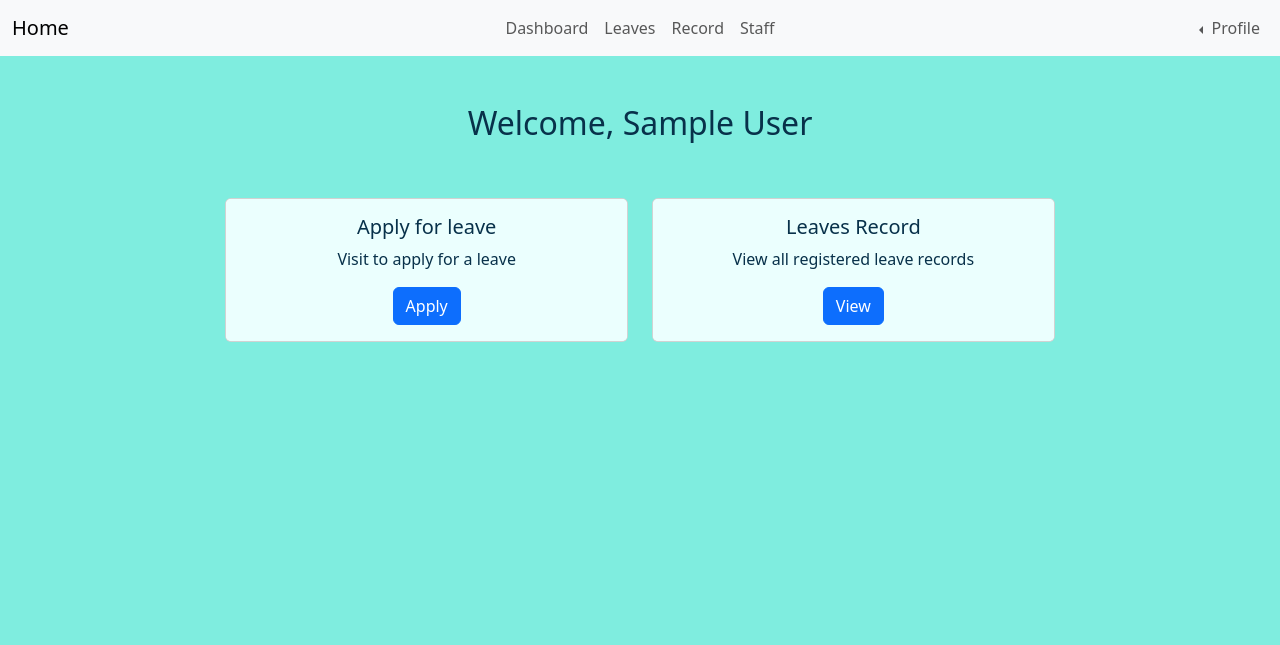
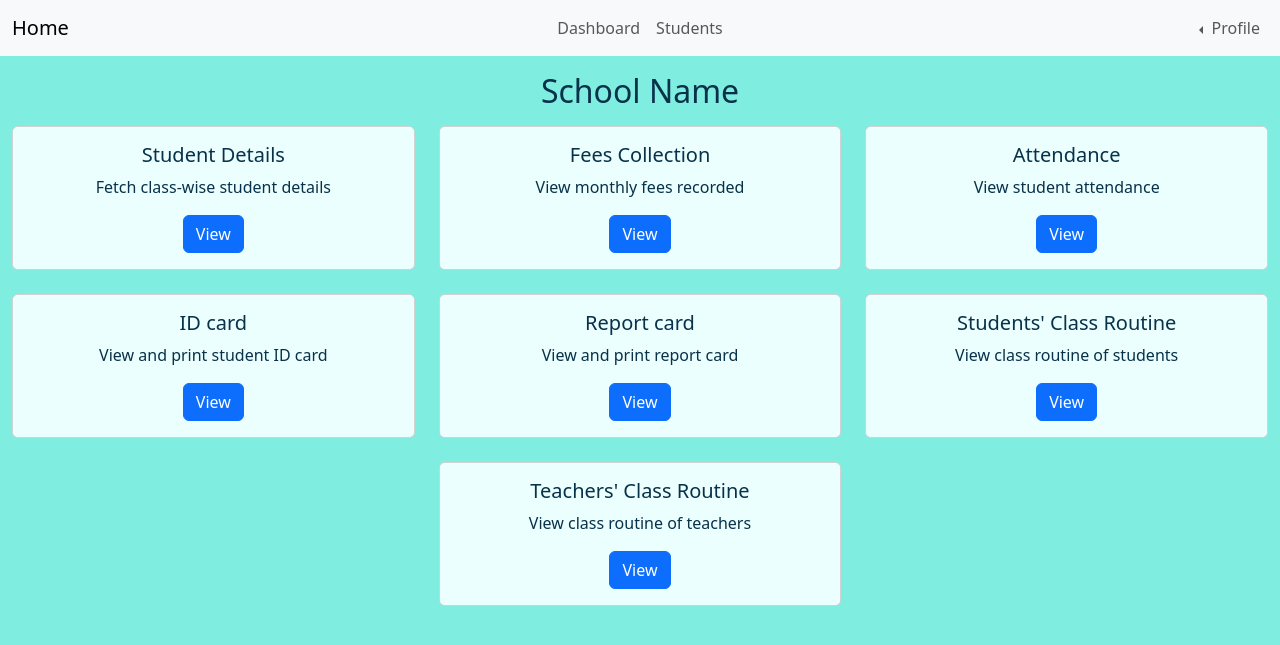
Before and after one commit to rhitajyotim411/StudentManagement, a PHP site: page /user/dashboard.php in a window 1280 px wide. Shown: the top 645 px of the page. Run offline with PHP 8.4, Linux system fonts and the light colour scheme; the visitor is signed in with stand-in values (Sample User, id 1).

Commit message:
dashboard

```diff
--- a/inc/header.php
+++ b/inc/header.php
@@ -16,13 +16,7 @@
             <a class="nav-link" href="./dashboard.php">Dashboard</a>
           </li>
           <li class="nav-item">
-            <a class="nav-link" href="#">Leaves</a>
-          </li>
-          <li class="nav-item">
-            <a class="nav-link" href="#">Record</a>
-          </li>
-          <li class="nav-item">
-            <a class="nav-link" href="#">Staff</a>
+            <a class="nav-link" href="#">Students</a>
           </li>
         </ul>
       </div>
--- a/user/dashboard.php
+++ b/user/dashboard.php
@@ -9,7 +9,7 @@ session_start();
     <meta charset="UTF-8">
     <meta name="viewport" content="width=device-width, initial-scale=1.0">
     <title>User Dashboard</title>
-  <link rel="icon" type="image/x-icon" href="../favicon.ico">
+    <link rel="icon" type="image/x-icon" href="../favicon.ico">
     <!-- Bootstrap 5 -->
     <link href="https://cdn.jsdelivr.net/npm/bootstrap@5.3.1/dist/css/bootstrap.min.css" rel="stylesheet">
     <script src="https://cdn.jsdelivr.net/npm/bootstrap@5.3.1/dist/js/bootstrap.bundle.min.js"></script>
@@ -21,7 +21,7 @@ session_start();
 <body>
     <?php require '../inc/header.php' ?>
     <div class="container-fluid text-center">
-        <div class="row justify-content-center mt-5">
+        <div class="row justify-content-center mt-3">
             <?php
             if (!isset($_SESSION['UID'])) {
                 echo "Please login to continue<br>";
@@ -30,33 +30,85 @@ session_start();
             }
             ?>
 
-            <h2>Welcome,
-                <?php echo $_SESSION['name'] ?>
-            </h2>
+            <h2 class="mb-3">School Name</h2>
 
-            <div class="col-sm-4 mt-5 mb-4">
+            <!-- Card 1 -->
+            <div class="col-md-4 col-sm-6 col-12 mb-4">
                 <div class="card h-100">
                     <div class="card-body user-card d-flex flex-column align-items-center justify-content-center">
-                        <h5 class="card-title">Apply for leave</h5>
-                        <p class="card-text">
-                            Visit to apply for a leave
-                        </p>
-                        <a href="#" class="btn btn-primary">Apply</a>
+                        <h5 class="card-title">Student Details</h5>
+                        <p class="card-text">Fetch class-wise student details</p>
+                        <a href="#" class="btn btn-primary">View</a>
                     </div>
                 </div>
             </div>
 
-            <div class="col-sm-4 mt-5 mb-4">
+            <!-- Card 2 -->
+            <div class="col-md-4 col-sm-6 col-12 mb-4">
                 <div class="card h-100">
                     <div class="card-body user-card d-flex flex-column align-items-center justify-content-center">
-                        <h5 class="card-title">Leaves Record</h5>
-                        <p class="card-text">
-                            View all registered leave records
-                        </p>
+                        <h5 class="card-title">Fees Collection</h5>
+                        <p class="card-text">View monthly fees recorded</p>
                         <a href="#" class="btn btn-primary">View</a>
                     </div>
                 </div>
             </div>
+
+            <!-- Card 3 -->
+            <div class="col-md-4 col-sm-6 col-12 mb-4">
+                <div class="card h-100">
+                    <div class="card-body user-card d-flex flex-column align-items-center justify-content-center">
+                        <h5 class="card-title">Attendance</h5>
+                        <p class="card-text">View student attendance</p>
+                        <a href="#" class="btn btn-primary">View</a>
+                    </div>
+                </div>
+            </div>
+
+            <!-- Card 4 -->
+            <div class="col-md-4 col-sm-6 col-12 mb-4">
+                <div class="card h-100">
+                    <div class="card-body user-card d-flex flex-column align-items-center justify-content-center">
+                        <h5 class="card-title">ID card</h5>
+                        <p class="card-text">View and print student ID card</p>
+                        <a href="#" class="btn btn-primary">View</a>
+                    </div>
+                </div>
+            </div>
+
+            <!-- Card 5 -->
+            <div class="col-md-4 col-sm-6 col-12 mb-4">
+                <div class="card h-100">
+                    <div class="card-body user-card d-flex flex-column align-items-center justify-content-center">
+                        <h5 class="card-title">Report card</h5>
+                        <p class="card-text">View and print report card</p>
+                        <a href="#" class="btn btn-primary">View</a>
+                    </div>
+                </div>
+            </div>
+
+            <!-- Card 6 -->
+            <div class="col-md-4 col-sm-6 col-12 mb-4">
+                <div class="card h-100">
+                    <div class="card-body user-card d-flex flex-column align-items-center justify-content-center">
+                        <h5 class="card-title">Students' Class Routine</h5>
+                        <p class="card-text">View class routine of students</p>
+                        <a href="#" class="btn btn-primary">View</a>
+                    </div>
+                </div>
+            </div>
+
+            <!-- Card 7 -->
+            <div class="col-md-4 col-sm-6 col-12 mb-4">
+                <div class="card h-100">
+                    <div class="card-body user-card d-flex flex-column align-items-center justify-content-center">
+                        <h5 class="card-title">Teachers' Class Routine</h5>
+                        <p class="card-text">View class routine of teachers</p>
+                        <a href="#" class="btn btn-primary">View</a>
+                    </div>
+                </div>
+            </div>
+
         </div>
     </div>
 </body>
```
